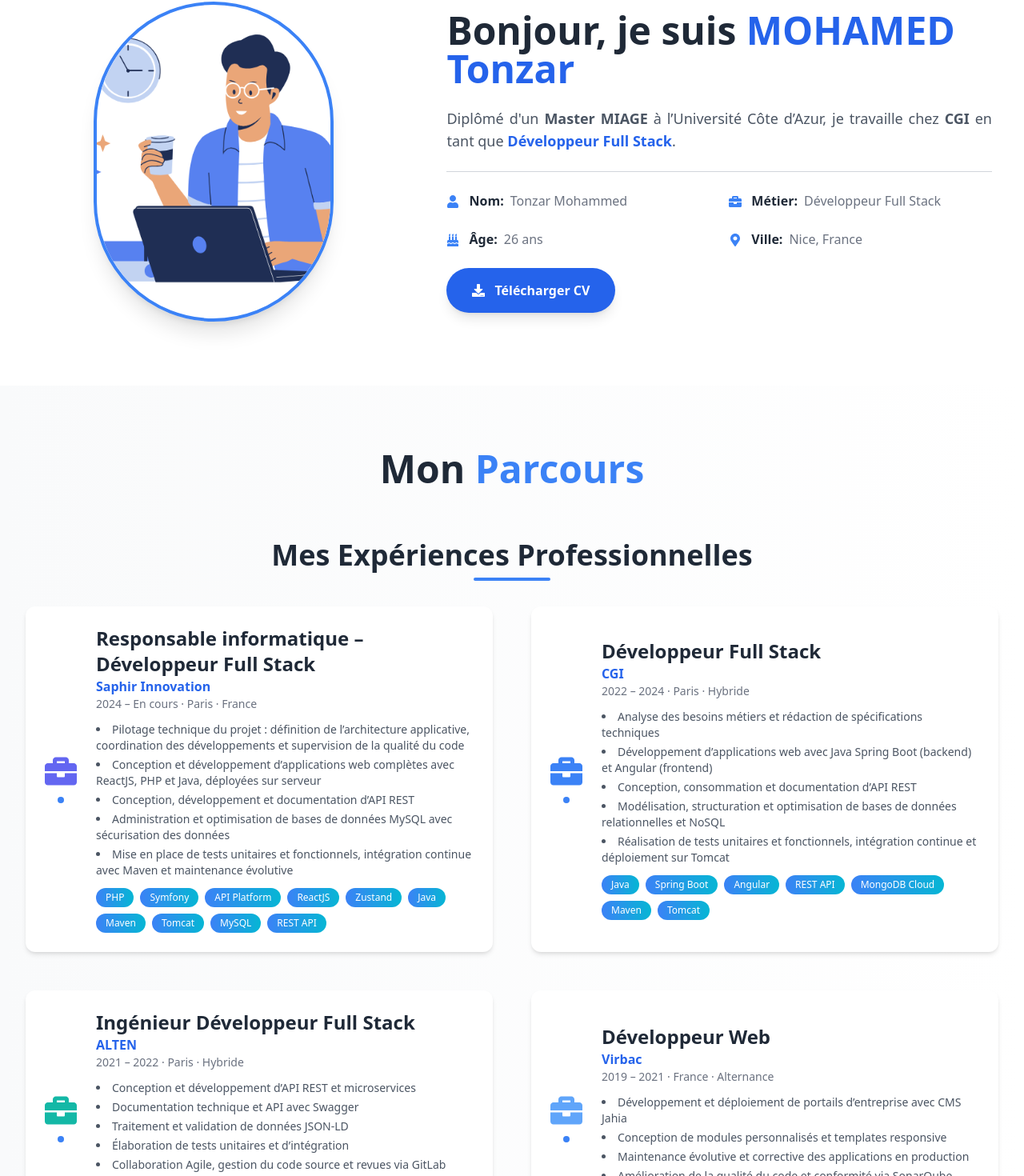
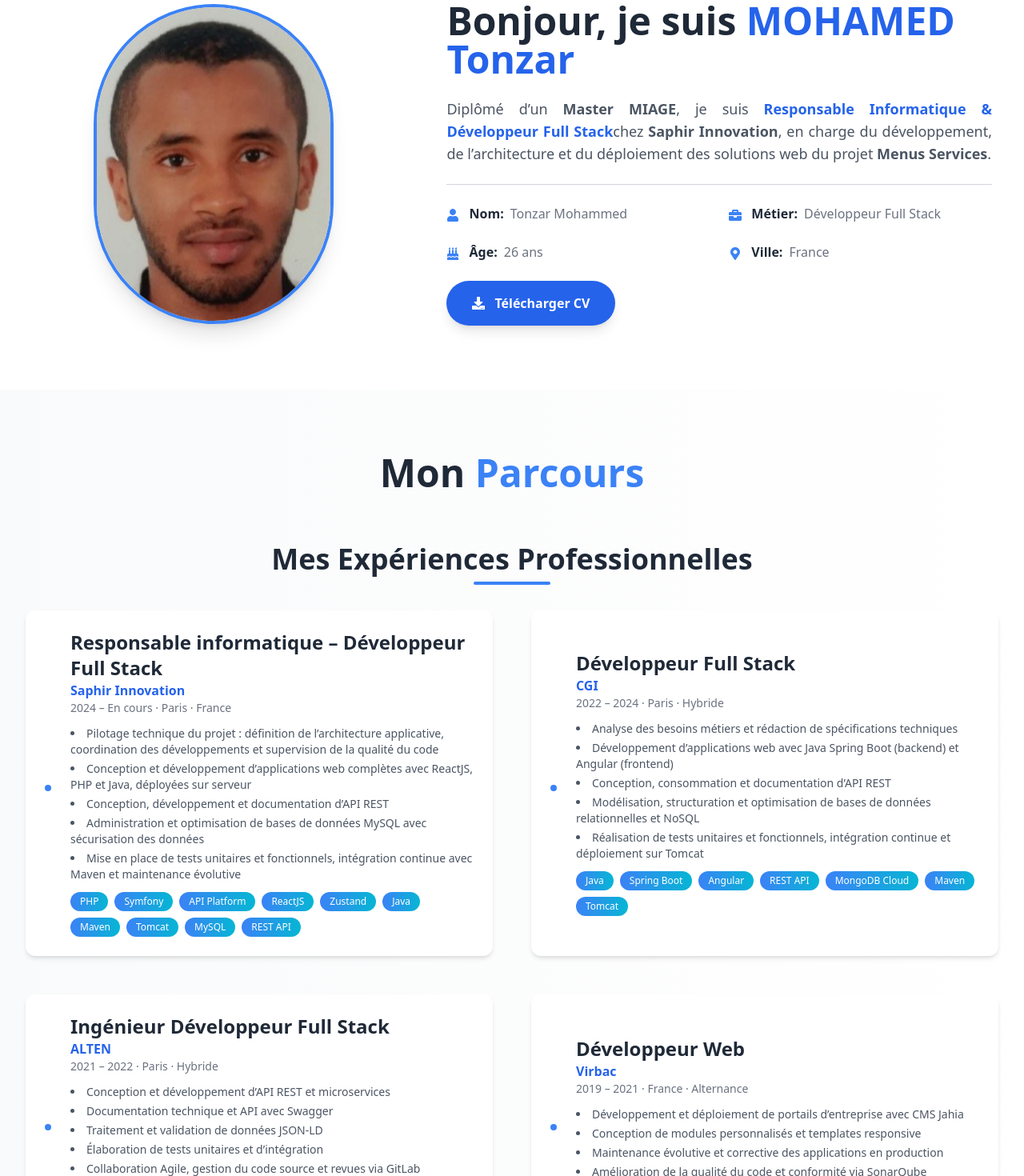
Before and after one commit to ABDERRAHIMTONZAR/PORTFOLIOSIMO, a React (Create React App) app: page / in a window 1280 px wide. Shown: the part 958-2428 px from the top of the page at 80% size. Built offline with nearby package versions, Linux system fonts and the light colour scheme.

Commit message:
Changement photo

```diff
--- a/src/Components/COMPOSNANTREUTILISABLE/ProjectCard.jsx
+++ b/src/Components/COMPOSNANTREUTILISABLE/ProjectCard.jsx
@@ -1,4 +1,3 @@
-import React from "react";
 import { FaExternalLinkAlt, FaGithub } from "react-icons/fa";
 
 function ProjectCard({ image, title, author, company, tech, detailsLink, demoLink, completed, description,liveDemo }) {
--- a/src/Components/Contact.jsx
+++ b/src/Components/Contact.jsx
@@ -26,7 +26,6 @@ export default function Contact() {
 
         <div className="grid md:grid-cols-2 gap-12 bg-white p-10 rounded-2xl shadow-xl">
 
-          {/* Infos */}
           <div className="space-y-6">
             <p className="text-lg text-gray-600">
               Une question, un projet ou une opportunité ?
@@ -40,16 +39,15 @@ export default function Contact() {
 
             <div className="flex items-center gap-4 text-gray-700">
               <FaPhoneAlt className="text-blue-600" />
-              <span>+33 6 00 00 00 00</span>
+              <span>+33754044537 /  0690917648</span>
             </div>
 
             <div className="flex items-center gap-4 text-gray-700">
               <FaMapMarkerAlt className="text-blue-600" />
-              <span>Nice, France</span>
+              <span>France</span>
             </div>
           </div>
 
-          {/* Formulaire */}
           <form className="space-y-6" onSubmit={handleSubmit}>
             <input
               type="text"
--- a/src/Components/Parcours.jsx
+++ b/src/Components/Parcours.jsx
@@ -5,7 +5,6 @@ export default function Parcours() {
 
 const experience = [
   {
-    icon: <FaBriefcase className="text-indigo-500 w-10 h-10" />,
     title: "Responsable informatique – Développeur Full Stack",
     subtitle: "Saphir Innovation",
     date: "2024 – En cours",
@@ -32,7 +31,6 @@ const experience = [
   },
 
   {
-    icon: <FaBriefcase className="text-blue-500 w-10 h-10" />,
     title: "Développeur Full Stack",
     subtitle: "CGI",
     date: "2022 – 2024",
@@ -56,7 +54,6 @@ const experience = [
   },
 
   {
-    icon: <FaBriefcase className="text-teal-500 w-10 h-10" />,
     title: "Ingénieur Développeur Full Stack",
     subtitle: "ALTEN",
     date: "2021 – 2022",
@@ -79,7 +76,6 @@ const experience = [
   },
 
   {
-    icon: <FaBriefcase className="text-blue-400 w-10 h-10" />,
     title: "Développeur Web",
     subtitle: "Virbac",
     date: "2019 – 2021",
--- a/src/Components/Section2.jsx
+++ b/src/Components/Section2.jsx
@@ -8,7 +8,7 @@ export default function Section2() {
 
       <div className="w-full md:w-[40%] flex justify-center">
         <img
-          src="/section1.png"
+          src="/image.png"
           alt="Portrait professionnel"
           className="w-[300px] md:w-[300px] h-[300px] md:h-[400px] object-cover rounded-full shadow-xl border-4 border-blue-500 hover:scale-105 transition-transform duration-300"
         />
@@ -20,23 +20,26 @@ export default function Section2() {
         </h1>
 
         <p className="text-lg text-gray-600 text-justify">
-          Diplômé d'un <strong>Master MIAGE</strong> à l’Université Côte d’Azur,
-          je travaille chez <strong>CGI</strong> en tant que
-          <span className="text-blue-600 font-semibold"> Développeur Full Stack</span>.
+          Diplômé d’un <strong>Master MIAGE</strong>, je suis
+          <span className="text-blue-600 font-semibold"> Responsable Informatique & Développeur Full Stack</span>
+          chez <strong>Saphir Innovation</strong>, en charge du développement,
+          de l’architecture et du déploiement des solutions web du projet
+          <strong> Menus Services</strong>.
         </p>
+
 
         <hr className="my-8 border-gray-300" />
 
         <div className="grid grid-cols-1 md:grid-cols-2 gap-6">
-          <Label nom={<><FaUser className="inline mr-2 text-blue-500"/> Nom</>} valeur="Tonzar Mohammed" />
-          <Label nom={<><FaBriefcase className="inline mr-2 text-blue-500"/> Métier</>} valeur="Développeur Full Stack" />
-          <Label nom={<><FaBirthdayCake className="inline mr-2 text-blue-500"/> Âge</>} valeur="26 ans" />
-          <Label nom={<><FaMapMarkerAlt className="inline mr-2 text-blue-500"/> Ville</>} valeur="Nice, France" />
+          <Label nom={<><FaUser className="inline mr-2 text-blue-500" /> Nom</>} valeur="Tonzar Mohammed" />
+          <Label nom={<><FaBriefcase className="inline mr-2 text-blue-500" /> Métier</>} valeur="Développeur Full Stack" />
+          <Label nom={<><FaBirthdayCake className="inline mr-2 text-blue-500" /> Âge</>} valeur="26 ans" />
+          <Label nom={<><FaMapMarkerAlt className="inline mr-2 text-blue-500" /> Ville</>} valeur="France" />
         </div>
 
         <a
-          href="/CV.pdf"
-          download="CV_Mohammed_Tonzar.pdf"
+          href="/CV_MOHAMEDTONZAR.pdf"
+          download="CV_MOHAMEDTONZAR.pdf"
           className="inline-flex items-center gap-3 mt-8 px-8 py-4 bg-blue-600 text-white rounded-full font-bold hover:bg-blue-700 transition shadow-lg"
         >
           <FaDownload /> Télécharger CV
```
Also changed, not shown: src/Components/Footer.jsx (indentation only), 2 other files (tests, documents, lock files or other folders).
